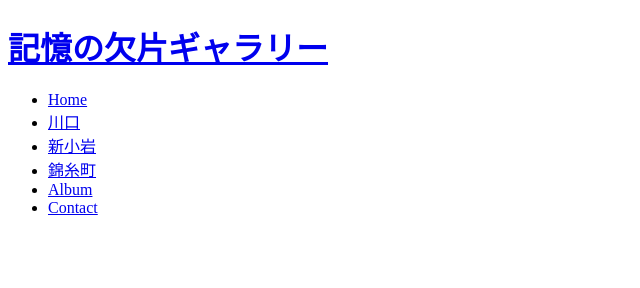
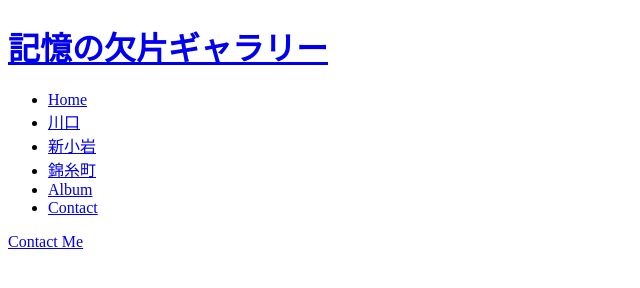
Before and after one commit to DoHyeong1999/photo_gallery.github.io, a plain HTML site: page index.html in a window 1280 px wide. Shown: the part 266-554 px from the top of the page, without its empty margins (0-640 px from the left). Drawn offline with Linux system fonts and the light colour scheme.

Commit message:
HTML-Home(50%)

```diff
--- a/index.html
+++ b/index.html
@@ -53,7 +53,12 @@
   <!-- Main -->
   <main>
     <!-- Home PHOTO -->
-    <section id="home"></section>
+    <section id="home">
+      <!-- <img src="" alt=""> -->
+      <!-- <h2></h2> -->
+      <!-- <p></p> -->
+      <a href="#contact">Contact Me</a>
+    </section>
     <!-- KAWAGUCHI -->
     <section id="kawaguchi"></section>
     <!-- SHINKOIWA -->
```
